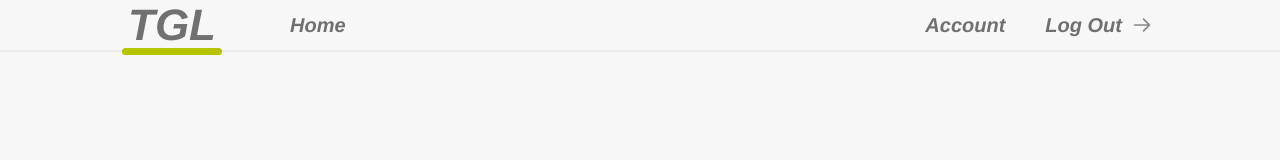
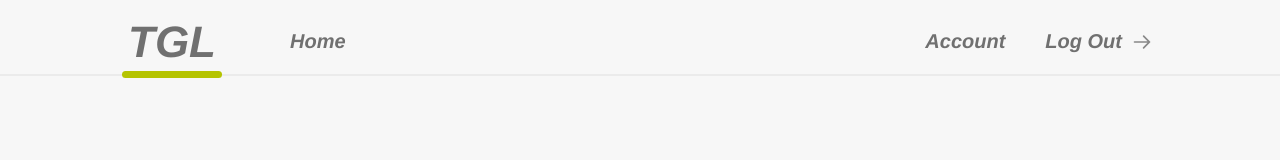
Before and after one commit to gstvz/Luby-JS-Prova-Final, a plain HTML site: page index.html in a window 1280 px wide. Drawn offline with Linux system fonts and the light colour scheme.

Commit message:
style: adjusted header height, nav's padding and logo's border

```diff
--- a/styles/header.css
+++ b/styles/header.css
@@ -1,11 +1,13 @@
 .header__container {
     border-bottom: 2px solid #ebebeb;
+    height: 7.55rem;
     justify-content: center;
     width: 100%;
 }
 
 .header__nav {
     justify-content: center;
+    padding-top: 1rem;
     width: 80%;
 }
 
@@ -25,7 +27,7 @@
     border-radius: 20px;
     position: absolute;
     height: 0.7rem;
-    top: 95%;
+    top: 108%;
     left: -6.5%;
     width: 10rem;
 }
```
